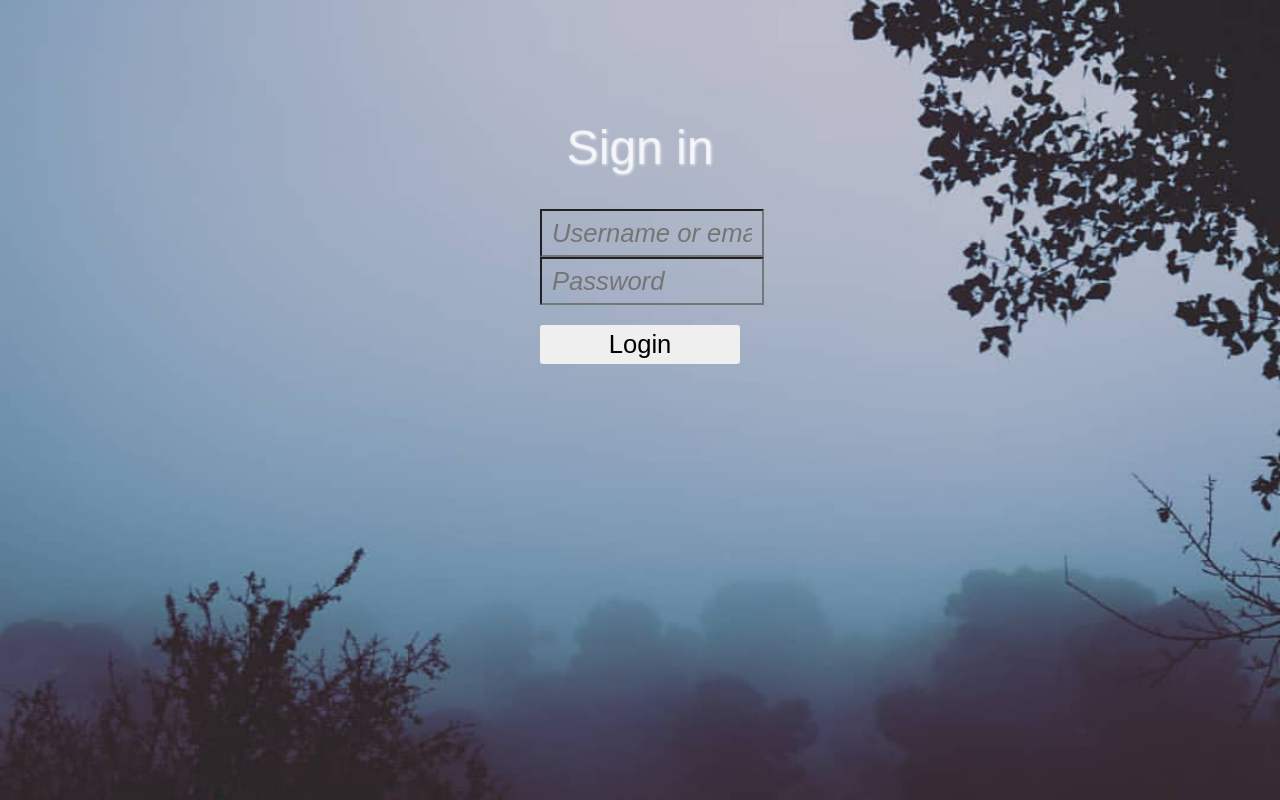
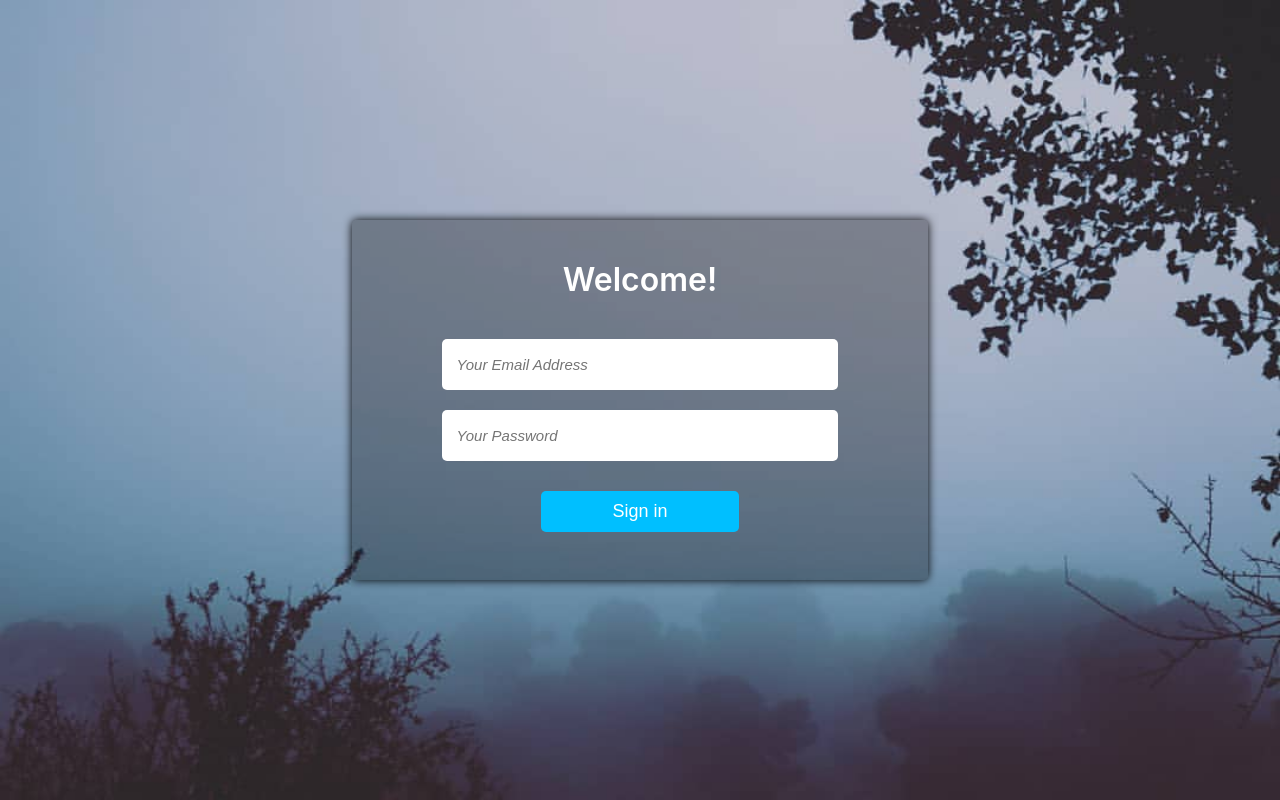
Before and after one commit to MohammadAnwarTabbaa/Marwa-Photography, a React (Create React App) app in the folder marwaphotography/: page /AdminLogin in a window 1280 px wide. Built offline with nearby package versions, Linux system fonts and the light colour scheme.

Commit message:
Fixed several CSS

```diff
--- a/marwaphotography/src/App.css
+++ b/marwaphotography/src/App.css
@@ -13,14 +13,14 @@ body {
   height: 50%;
   width: auto;
   object-fit: cover;
-  border: 1px white solid;
 }
 .img {
-  height: 100%;
-  width: 100%;
-  object-fit: contain;
+  max-height: 35rem;
+  min-height: 35rem;
+  max-width: 35rem;
+  min-width: 35rem;
+  object-fit: fill;
   transition: transform 0.5s; /* Animation */
-  /* border: red 2px solid; */
 }
 
 .img:hover {
@@ -105,6 +105,9 @@ body {
   color: rgb(242, 213, 159);
 }
 
+
+
+
 .toggle-button {
   position: absolute;
   top: 1.25rem;
@@ -151,6 +154,7 @@ body {
     padding-top: 2.4rem;
     margin-right: 1.2rem;
     align-items: center;
+
   }
   .nav {
     padding-bottom: 2%;
@@ -170,7 +174,28 @@ body {
     overflow-y: scroll;
   }
   .image-grid {
-    /* display: flex; */
+
     margin: 1rem;
   }
+  .bigImage {
+    max-width: 95%;
+    max-height: 95%;
+    min-width: 95%;
+    min-height: 95%;
+  }
+  .img {
+    max-height: 80%;
+    min-height: 80%;
+    max-width: 80%;
+    min-width: 80%;
+    object-fit: cover;
+    transition: transform 0.5s;
+    display: block;
+    margin-left: auto;
+    margin-right: auto;
+  }
+
+  .image-grid {
+    margin-top: 10%;
+  }
 }
--- a/marwaphotography/src/Modal/Modal.css
+++ b/marwaphotography/src/Modal/Modal.css
@@ -8,7 +8,7 @@
   border: none;
 }
 .close:hover {
-  color: red;
+  color: rgba(255,0,0,0.5);
   cursor: pointer;
 }
 .close:focus {
--- a/marwaphotography/src/Pages/ContactUs.js
+++ b/marwaphotography/src/Pages/ContactUs.js
@@ -4,7 +4,7 @@ import Contact from "../component/Contact/ContactUs";
 
 function AboutUS() {
   return (
-    <div>
+    <div className="ContactBody">
       <Nav />
       <Contact />
     </div>
--- a/marwaphotography/src/component/AdminLogin/AdminLogin.css
+++ b/marwaphotography/src/component/AdminLogin/AdminLogin.css
@@ -1,66 +1,135 @@
+* {
+	box-sizing: border-box;
+}
+body {
+
+	font-size: 16px;
+	color: #fff;
+}
 .allLogin {
-  margin: 0;
-  padding: 0;
-  background: transparent;
-  font-family: "Source Sans Pro", sans-serif;
+	background-image: url("bkg.jpg");
+  background-repeat: no-repeat;
+  background-size: 100vw 100vh;
+  height: 100vh;
+  width: 100vw;
+
+}
+.form-box {
+	background-color: rgba(0, 0, 0, 0.30);
+	margin: auto auto;
+	padding: 40px;
+	border-radius: 5px;
+	box-shadow: 0 0 10px #000;
+	position: absolute;
+	top: 0;
+	bottom: 0;
+	left: 0;
+	right: 0;
+	width: 45%;
+	height: 45%;
+
+
+
+}
+.form-box:before {
+
+	width: 100%;
+	height: 100%;
+	background-size: cover;
+	content: "";
+	position: fixed;
+	left: 0;
+	right: 0;
+	top: 0;
+	bottom: 0;
+	z-index: -1;
+	display: block;
+	filter: blur(2px);
+}
+.form-box .header-text {
+	font-size: 32px;
+	font-weight: 600;
+	padding-bottom: 30px;
+	text-align: center;
+}
+.form-box input {
+	margin: 10px 0px;
+	border: none;
+	padding: 15px;
+	border-radius: 5px;
+	width: 80%;
+	font-size: 18px;
+  margin-left: 10%;
+
+
+
+
+}
+.form-box input[type=checkbox] {
+	display: none;
+}
+.form-box label {
+	position: relative;
+	margin-left: 5px;
+	margin-right: 10px;
+	top: 5px;
+	display: inline-block;
+	width: 20px;
+	height: 20px;
+	cursor: pointer;
+}
+.form-box label:before {
+	content: "";
+	display: inline-block;
+	width: 20px;
+	height: 20px;
+	border-radius: 5px;
+	position: absolute;
+	left: 0;
+	bottom: 1px;
+	background-color: #ddd;
+}
+
+
+.form-box button {
+	background-color: deepskyblue;
+	color: #fff;
+	border: none;
+	border-radius: 5px;
+	cursor: pointer;
+	width: 40%;
+	font-size: 18px;
+	padding: 10px;
+	margin: 20px 0px 0px 30%;
+}
+
+
+input::placeholder {
+  font-size: smaller;
+
 }
 
 
 
+@media (max-width:600px){
 
+	.allLogin {
 
-.login {
-  padding: 10px;
-  width: 200px;
-  min-height: 400px;
-  margin: 0 auto 0 auto;
+		background-size: cover;
+	}
+
+	.form-box {
+		width: 80%;
+		height: 50%;
+	}
+	.form-box input {
+		padding: 12px;
+		width: 80%;
+		font-size: 15px;
+	    margin-top: -5px;
+
+	}
+	input::placeholder {
+		font-size: 13px;
+	  }
 }
-.heading {
-  text-align: center;
-  margin-top: 1%;
-  margin-top: 100px;
-}
-.heading h2 {
-  font-size: 3em;
-  font-weight: 300;
-  color: rgba(255, 255, 255, 0.7);
-  display: inline-block;
-  padding-bottom: 50px;
-  text-shadow: 1px 1px 3px;
-}
-
-form span{
-
-    background:transparent ;
-    min-width: 53px;
-    border: none;
-  }
-
-  form input.form-control {
-    padding: 10px;
-    font-size: 1.6em;
-    width: 100%;
-    background: transparent;
-  }
-
-
-.float {
-  margin-top: 20px;
-
-  border: none;
-  font-size: 1.6em;
-  font-weight: 300;
-  padding: 5px 0;
-  width: 100%;
-  border-radius: 3px;
-}
-
-/* Small Devices, Tablets */
-@media (max-width: 600px) {
-  .login {
-    margin-top: 0;
-    width: 200px;
-    font-size: 1.3em;
-    min-height: 0;
-  }
-}
--- a/marwaphotography/src/component/AdminLogin/AdminLogin.js
+++ b/marwaphotography/src/component/AdminLogin/AdminLogin.js
@@ -9,26 +9,21 @@ function AdminLogin() {
     return (
        <div className="allLogin">
 <img className="bkg" src={bkg}></img>
-<div className="login">
-  <div className="heading">
-    <h2>Sign in</h2>
+
+  <div className="form-box">
+		<div className="header-text">
+			Welcome!
+		</div>
+
     <form action="#">
-
-      <div className="input-group input-group-lg">
-        <span className="input-group-addon"><i className="fa fa-user"></i></span>
-        <input type="text" className="form-control" placeholder="Username or email"/>
-          </div>
-
-        <div className="input-group input-group-lg">
-          <span className="input-group-addon"><i className="fa fa-lock"></i></span>
-          <input type="password" className="form-control" placeholder="Password"/>
-        </div>
-
-        <button type="submit" className="float">Login</button>
+       <input type="text" className="form-control" placeholder="Your Email Address"/>
+        <input type="password" className="form-control" placeholder="Your Password"/>
+        <button type="submit" className="float">Sign in</button>
        </form>
  		</div>
  </div>
- </div>
+
+
         );
     }
 
--- a/marwaphotography/src/component/Contact/Contact.css
+++ b/marwaphotography/src/component/Contact/Contact.css
@@ -1,73 +1,108 @@
+.wrapContact {
+  display: flex;
+  flex-direction: row;
 
-
-.wrapContact {
-    display:flex;
-    flex-direction: row;
-    justify-content: space-between;
-    margin-top: 13vw;
-    padding: 0px 10% 0px 10%;
+  margin-top: 5vw;
+  padding: 0px 5% 0px 5%;
   color: white;
-
+  opacity: 0.9;
 }
 
-
-.contact-form{
-
+.contact-form {
   width: 60%;
-
+  margin-top: 3%;
 }
 
+.wrapContact img {
+  padding-bottom: 5%;
+  object-fit: fill;
 
+  max-height: 600px;
 
-.contact-img {
-
+  max-width: 800px;
+  opacity: 0.8;
 }
 
 header {
-
-    font-weight:500;
+  font-weight: 500;
   font-size: 60px;
 }
 .input {
-    background-color: transparent;
+  background-color: white;
+  /* border: none; */
+  color: black;
+  margin-bottom: 3%;
   border: none;
-    color: white;
-    margin-bottom: 3%;
+  size: 100px;
+  width: 75%;
+  height: 2rem;
 }
 
 .inputMessage {
-
   height: 100px;
-   width: 300px;
+  width: 75%;
 }
-.titleMessage{
-
-    height: 10%;
-
+.titleMessage {
+  height: 40px;
+  font-size: large;
+  margin-top: 4%;
+  margin-bottom: -3%;
 }
 
 ::-webkit-input-placeholder {
   font-style: italic;
- }
-
-input{
-    width: 200px;
-    height: 1.5rem;
-
+  font-size: larger;
 }
 
 .form {
   padding-top: 2rem;
   display: flex;
   flex-direction: column;
-
 }
-.sendBtn{
+.sendBtn {
   width: 4rem;
   height: 1.5rem;
   font-weight: 700;
-    border-radius: 10px;
-    background-color: transparent;
-    color: white;
+  background-color: white;
+  color: rgb(80, 80, 80);
+  font-family: "Segoe UI", Tahoma, Geneva, Verdana, sans-serif;
+  border: none;
+}
 
+.input::placeholder {
+  font-size: larger;
+  color: gray;
+  padding-left: 1.5%;
+  font-family: "Segoe UI", Tahoma, Geneva, Verdana, sans-serif;
 }
+
+@media (max-width: 600px) {
+  .wrapContact {
+    flex-direction: column;
+  }
+  .contact-form {
+    width: 100%;
+    height: 100%;
+    margin-left: 0%;
+    margin-right: 0%;
+    margin-bottom: 10%;
+    padding-left: 15%;
+    padding-right: 0%;
+    padding-bottom: 5%;
+  }
+
+  .ContactBody::before {
+    content: "";
+    background: url("Contact_Img.jpg");
+    opacity: 0.5;
+
+    position: absolute;
+    z-index: -1;
+    min-width: 100%;
+    min-height: 100%;
+  }
+
+  .wrapContact img {
+    display: none;
+  }
+}
--- a/marwaphotography/src/component/Contact/ContactUs.js
+++ b/marwaphotography/src/component/Contact/ContactUs.js
@@ -1,6 +1,6 @@
 import React from "react";
 import "./Contact.css";
-import img1 from "./dummy-Contact-Image.png"
+import img1 from "./Contact_Img.jpg"
 
 function Contact() {
     return (
```
Also changed, not shown: marwaphotography/src/component/Contact/Contact_Img.jpg (added). Lines whose indentation alone changed are shown as unchanged.
